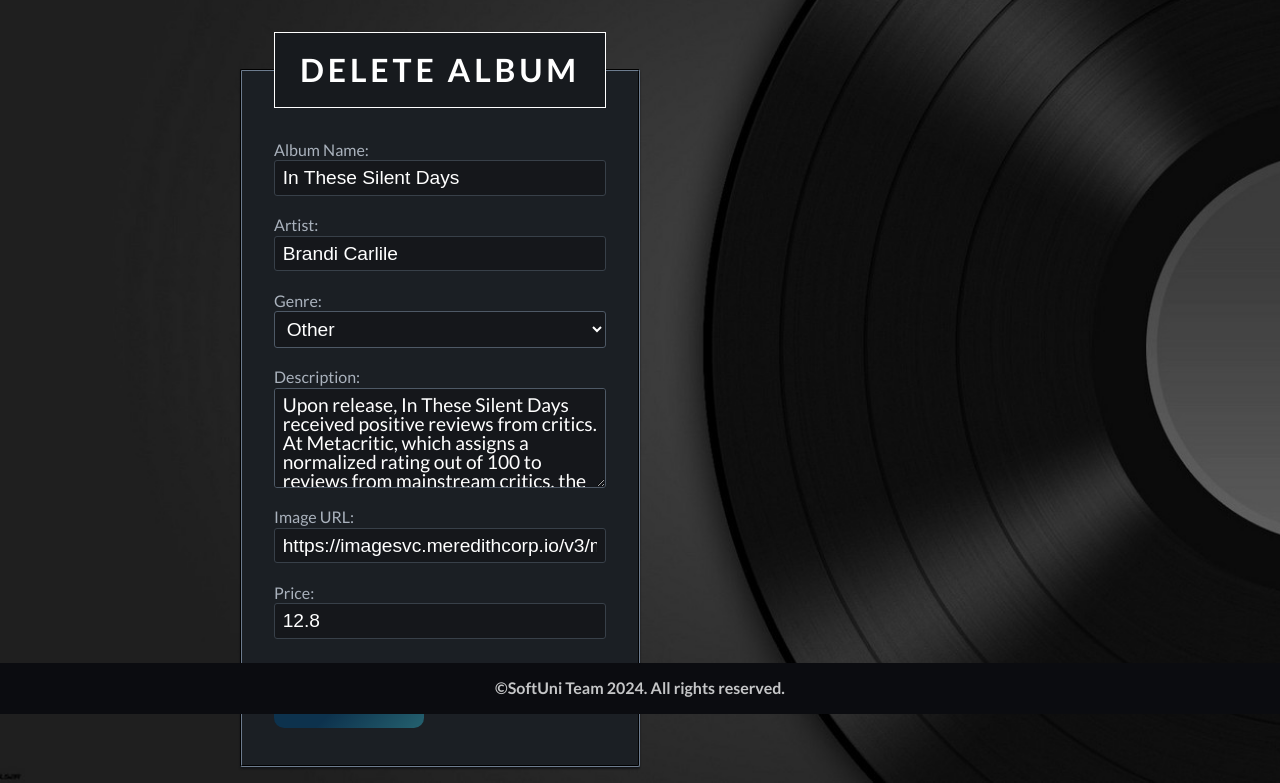
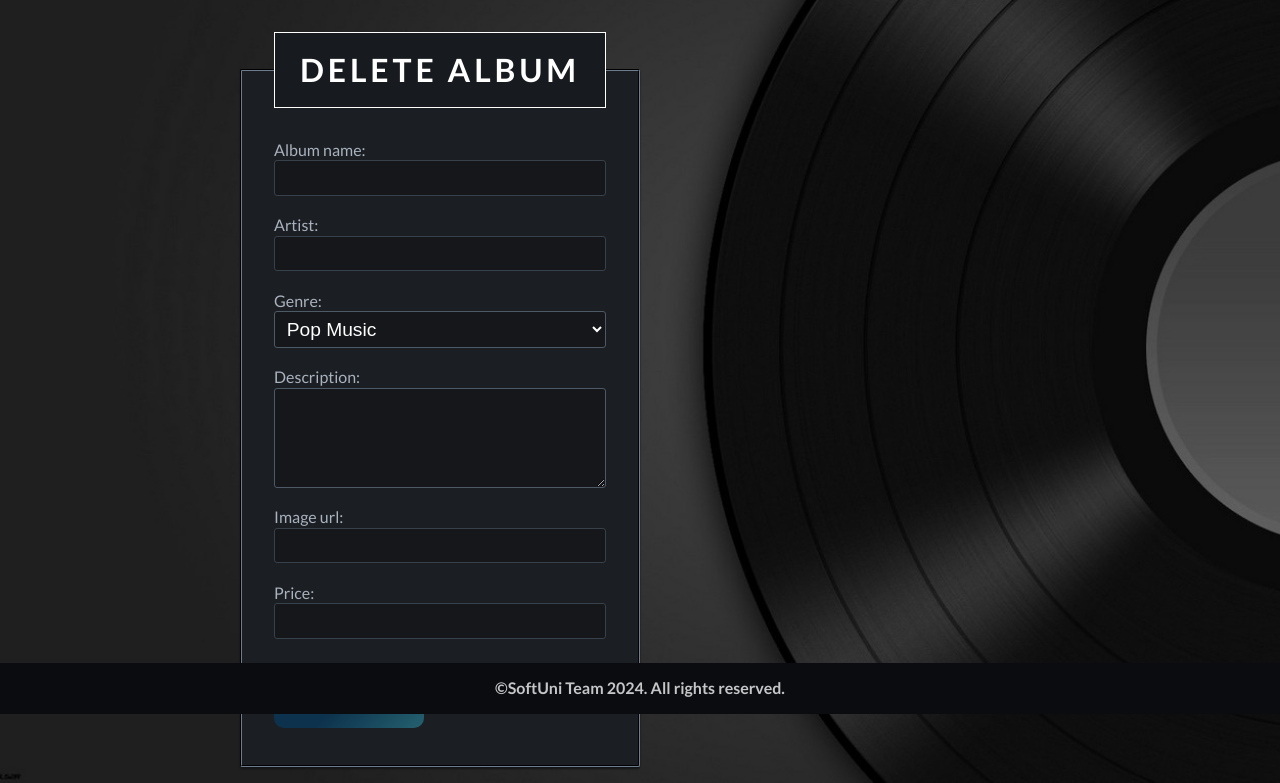
Before and after one commit to YordanDobrev/PythonWEB, a Django app: template ExamPrepOne/templates/album-delete.html in a window 1280 px wide. Shown: the part 86-869 px from the top of the page. Run offline with Django 5.2, Linux system fonts and the light colour scheme; the template is opened without the code that fills it: values that come from a table or form of the project are taken from there, others are empty.

Commit message:
Album Deletion page created

```diff
--- a/ExamPrepOne/ExamPrepOne/album/urls.py
+++ b/ExamPrepOne/ExamPrepOne/album/urls.py
@@ -7,6 +7,6 @@ urlpatterns = [
     path('<int:pk>/', include([
         path('details/', views.album_details, name='album_details'),
         path('edit/', views.album_edit, name='album_edit'),
-        path('delete/', views.DeleteAlbum.as_view(), name='album_delete'),
+        path('delete/', views.album_delete, name='album_delete'),
     ])),
 ]
--- a/ExamPrepOne/templates/album-delete.html
+++ b/ExamPrepOne/templates/album-delete.html
@@ -2,73 +2,13 @@
 
 {% block content %}
       <section class="editPage">
-        <form>
+        <form method="post">
           <fieldset>
             <legend>Delete Album</legend>
             <div class="container">
               <!-- Form for Deleting an Album -->
-              <label for="name">Album Name:</label>
-              <input
-                id="name"
-                name="name"
-                class="name"
-                type="text"
-                value="In These Silent Days"
-                disabled=""
-                readonly
-              />
-
-              <label for="artist">Artist:</label>
-              <input
-                id="artist"
-                name="artist"
-                class="artist"
-                type="text"
-                value="Brandi Carlile"
-                disabled=""
-                readonly
-              />
-
-              <label for="genre">Genre:</label>
-              <select id="genre" name="genre">
-                <option value="other">Other</option>
-              </select>
-
-              <label for="description">Description:</label>
-              <textarea
-                id="description"
-                name="description"
-                class="description"
-                rows="10"
-                cols="10"
-                disabled=""
-                readonly
-              >
-Upon release, In These Silent Days received positive reviews from critics. At Metacritic, which assigns a normalized rating out of 100 to reviews from mainstream critics, the album has an average score of 87 out of 100, which indicates 'universal acclaim'.</textarea
-              >
-
-              <label for="imgUrl">Image URL:</label>
-              <input
-                id="imgUrl"
-                name="imgUrl"
-                class="imgUrl"
-                type="url"
-                value="https://imagesvc.meredithcorp.io/v3/mm/image?url=https%3A%2F%2Fstatic.onecms.io%2Fwp-content%2Fuploads%2Fsites%2F6%2F2021%2F07%2F20%2FBrandiCarlile-AlbumCover-Web.jpg"
-                disabled
-                readonly
-              />
-
-              <label for="price">Price:</label>
-              <input
-                id="price"
-                name="price"
-                class="price"
-                type="number"
-                value="12.8"
-                disabled=""
-                readonly
-              />
-
+                {{ form }}
+                {% csrf_token %}
               <!-- Button for Deleting an Album -->
               <button class="delete-album" type="submit">Delete Album</button>
             </div>
--- a/ExamPrepOne/templates/album-details.html
+++ b/ExamPrepOne/templates/album-details.html
@@ -22,7 +22,7 @@
             <div class="actionBtn">
               <!-- Album Buttons -->
                 <a href="{% url 'album_edit' album.pk %}" class="edit">Edit</a>
-              <a href="#" class="remove">Delete</a>
+              <a href="{% url 'album_delete' album.pk %}" class="remove">Delete</a>
             </div>
           </div>
         </div>
```
Also changed, not shown: ExamPrepOne/ExamPrepOne/album/views.py (+16 -8 lines).
